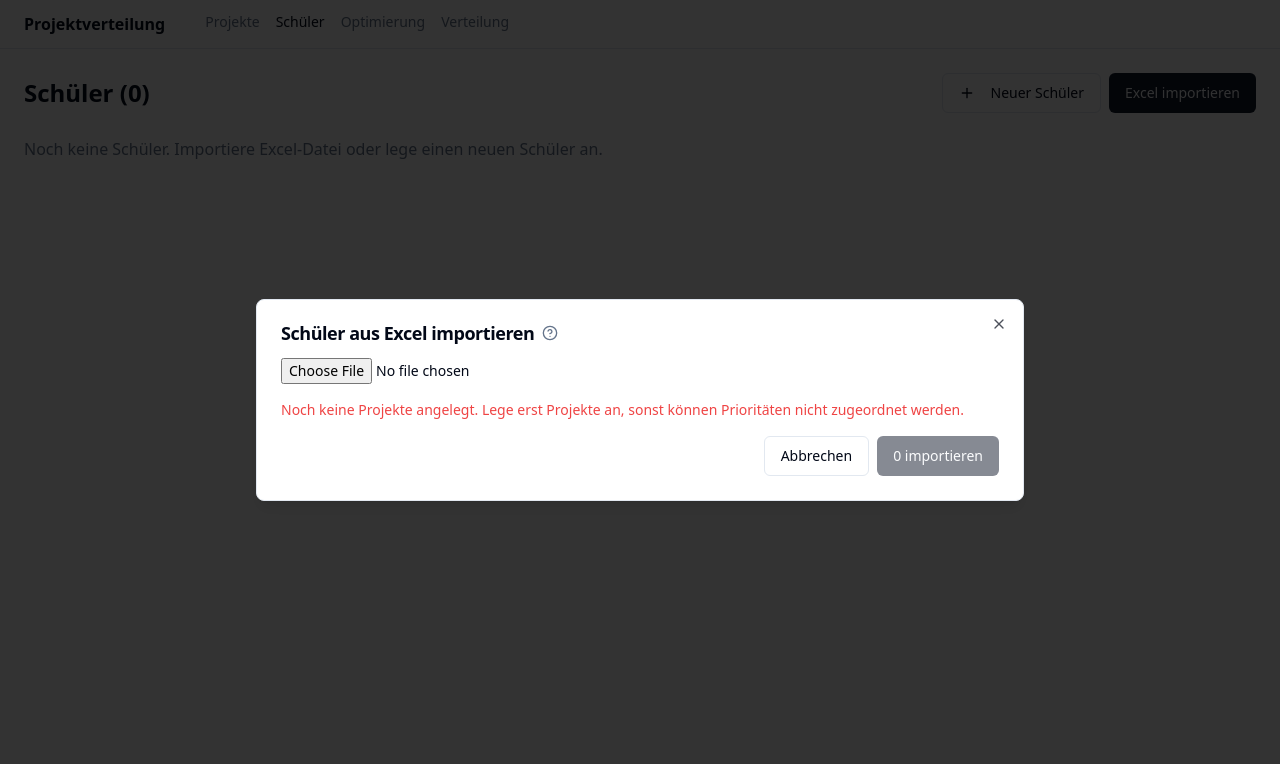
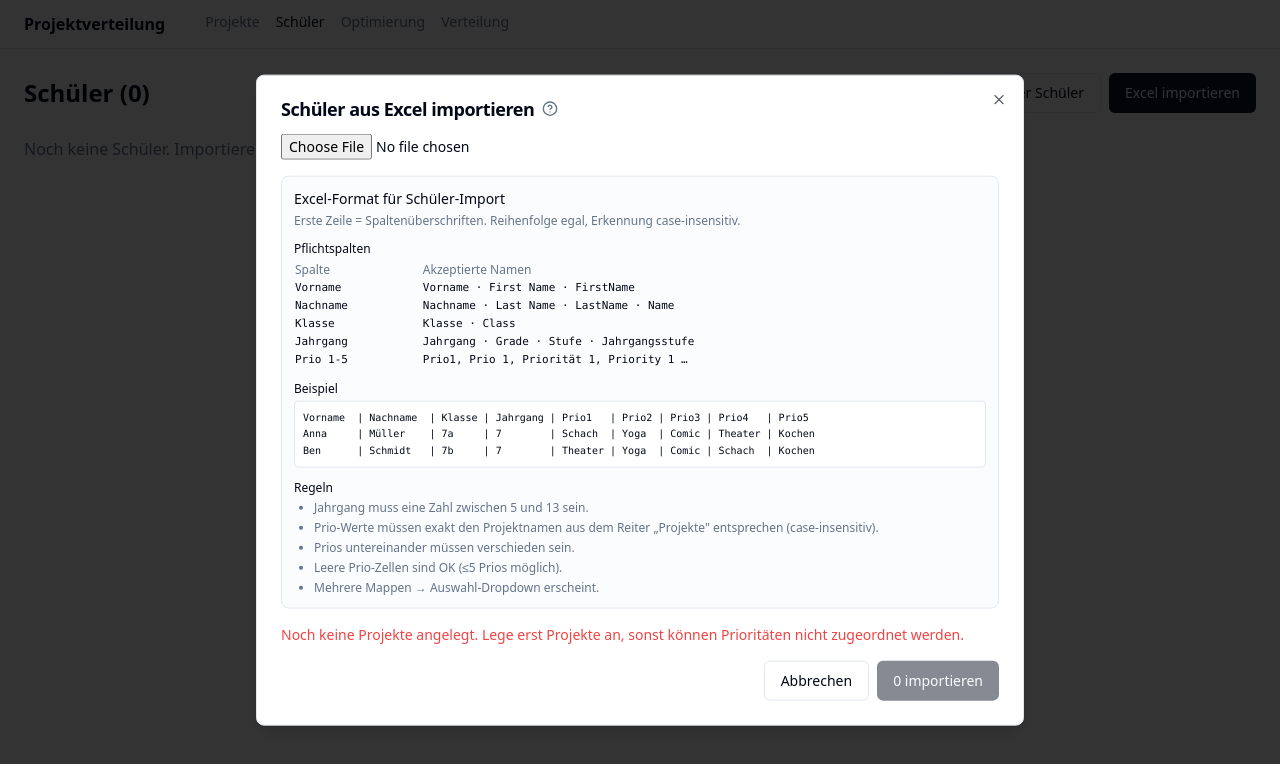
Before and after one commit to smart-byte/wunschplatz, a React (Vite) app: page /students in a window 1280 px wide. Both pictures are taken after a click on the button "Excel importieren". Shown: the top 764 px of the page. Built offline with nearby package versions, Linux system fonts and the light colour scheme.

Commit message:
ui(import): show format help inline in dialog when no file selected

```diff
--- a/src/components/students/ImportDialog.tsx
+++ b/src/components/students/ImportDialog.tsx
@@ -101,6 +101,12 @@ export function ImportDialog() {
             {fileName && <p className="text-sm mt-2">Datei: {fileName}</p>}
           </div>
 
+          {!fileName && (
+            <div className="rounded-lg border bg-muted/30 p-3">
+              <ImportHelpContent />
+            </div>
+          )}
+
           {showSheetPicker && (
             <div className="grid gap-1.5">
               <label className="text-sm font-medium">
@@ -182,8 +188,16 @@ function ImportHelp() {
           <HelpCircle className="size-4" />
         </button>
       </PopoverTrigger>
-      <PopoverContent align="start" className="w-[28rem] max-h-[70vh] overflow-y-auto p-4 text-xs">
-        <div className="space-y-3">
+      <PopoverContent align="start" className="w-[28rem] max-h-[70vh] overflow-y-auto p-4">
+        <ImportHelpContent />
+      </PopoverContent>
+    </Popover>
+  );
+}
+
+function ImportHelpContent() {
+  return (
+    <div className="space-y-3 text-xs">
       <div>
         <div className="font-medium text-sm">Excel-Format für Schüler-Import</div>
         <p className="text-muted-foreground mt-1">
@@ -212,7 +226,7 @@ function ImportHelp() {
 
       <div>
         <div className="font-medium mb-1">Beispiel</div>
-            <pre className="rounded border bg-muted/50 p-2 text-[10px] leading-relaxed overflow-x-auto">{`Vorname  | Nachname  | Klasse | Jahrgang | Prio1   | Prio2 | Prio3 | Prio4   | Prio5
+        <pre className="rounded border bg-background p-2 text-[10px] leading-relaxed overflow-x-auto">{`Vorname  | Nachname  | Klasse | Jahrgang | Prio1   | Prio2 | Prio3 | Prio4   | Prio5
 Anna     | Müller    | 7a     | 7        | Schach  | Yoga  | Comic | Theater | Kochen
 Ben      | Schmidt   | 7b     | 7        | Theater | Yoga  | Comic | Schach  | Kochen`}</pre>
       </div>
@@ -228,7 +242,5 @@ Ben      | Schmidt   | 7b     | 7        | Theater | Yoga  | Comic | Schach  | K
         </ul>
       </div>
     </div>
-      </PopoverContent>
-    </Popover>
   );
 }
```
Lines whose indentation alone changed are shown as unchanged.
